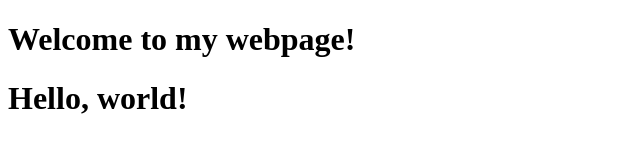
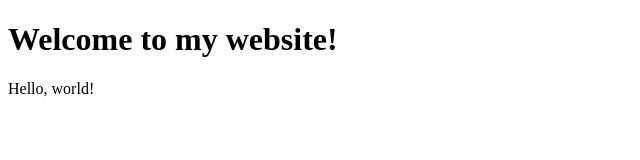
Before and after one commit to AycAlp/hello, a plain HTML site: page hello.html in a window 1280 px wide. Shown: the whole page, without its empty margins (0-640 px from the left). Drawn offline with Linux system fonts and the light colour scheme.

Commit message:
Update hello.html

```diff
--- a/hello.html
+++ b/hello.html
@@ -4,7 +4,7 @@
         <title>Hello!</title>
     </head>
     <body>
-        <h1> Welcome to my webpage! <h1>
-                Hello, world!
+        <h1>Welcome to my website!</h1>
+        Hello, world!
     </body>
 </html>
```
